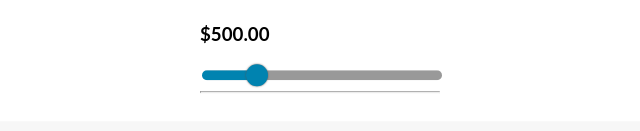
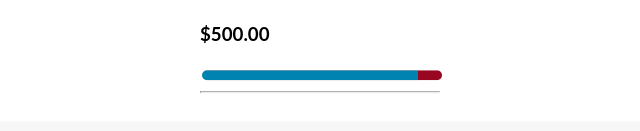
Before and after one commit to jackyliu0101/budget-app-react, a React (Create React App) app: page / in a window 1280 px wide. Shown: the part 387-518 px from the top of the page, without its empty margins (320-960 px from the left). Built offline with nearby package versions, Linux system fonts and the light colour scheme.

Commit message:
finished progress bar

```diff
--- a/src/App.css
+++ b/src/App.css
@@ -32,14 +32,17 @@ button.primary:hover {
   background-color: #00759d;
 }
 
-input[type='range'] {
+input[type='range'].progress {
   -webkit-appearance: none;
   height: 10px;
   width: 100%;
   border-radius: 7px;
-  background: #999;
   background-image:linear-gradient(#0083B0, #0083B0);
   background-repeat: no-repeat;
+}
+
+input[type='range'].progress::-webkit-slider-thumb {
+  display: none;
 }
 
 input[type='range']::-webkit-slider-thumb {
@@ -58,14 +61,10 @@ input[type='range']::-webkit-slider-runnable-track {
   box-shadow: none;
 }
 
-input[type='range'].bg-grey {
+.progress.bg-grey {
   background: #999;
-  background-image:linear-gradient(#0083B0, #0083B0);
-  background-repeat: no-repeat;
 }
 
-input[type='range'].bg-red {
+.progress.bg-red {
   background: #990622;
-  background-image:linear-gradient(#0083B0, #0083B0);
-  background-repeat: no-repeat;
 }
--- a/src/components/Overview.js
+++ b/src/components/Overview.js
@@ -7,7 +7,7 @@ export const Overview = () => {
       <div className="overview-content">
         <h2> Your expenses this month </h2>
         <h3> $500.00 </h3>
-        <Slider />
+        <Slider currentValue="90" maxValue="100" isDisabled={true}/>
         <hr />
       </div>
     </div>
--- a/src/components/Slider.js
+++ b/src/components/Slider.js
@@ -1,12 +1,7 @@
 import { useState } from 'react';
 
-export const Slider = () => {
-  const [value, setValue] = useState(20);
-  const maxValue = 100;
-
-  const onValueChange = e => {
-    setValue(e.target.value)
-  }
+export const Slider = ({ currentValue, maxValue, isDisabled}) => {
+  const [value, setValue] = useState(currentValue);
 
   const getBackgroundSize = () => {
     return { backgroundSize: `${(value * 100) / maxValue}%` }
@@ -18,13 +13,14 @@ export const Slider = () => {
 
   return (
     <input
-      className={(value / maxValue > 0.85) ? "bg-red" : "bg-grey"}
+      className={`progress ${(value / maxValue > 0.85) ? "bg-red" : "bg-grey"}`}
+      disabled={isDisabled}
       type="range"
       min="0"
       max={maxValue}
       value={value}
       style={getBackgroundSize()}
-      onChange={(e) => onValueChange(e)}>
+      onChange={(e) => setValue(e.target.value)}>
     </input>
   )
 }
```
